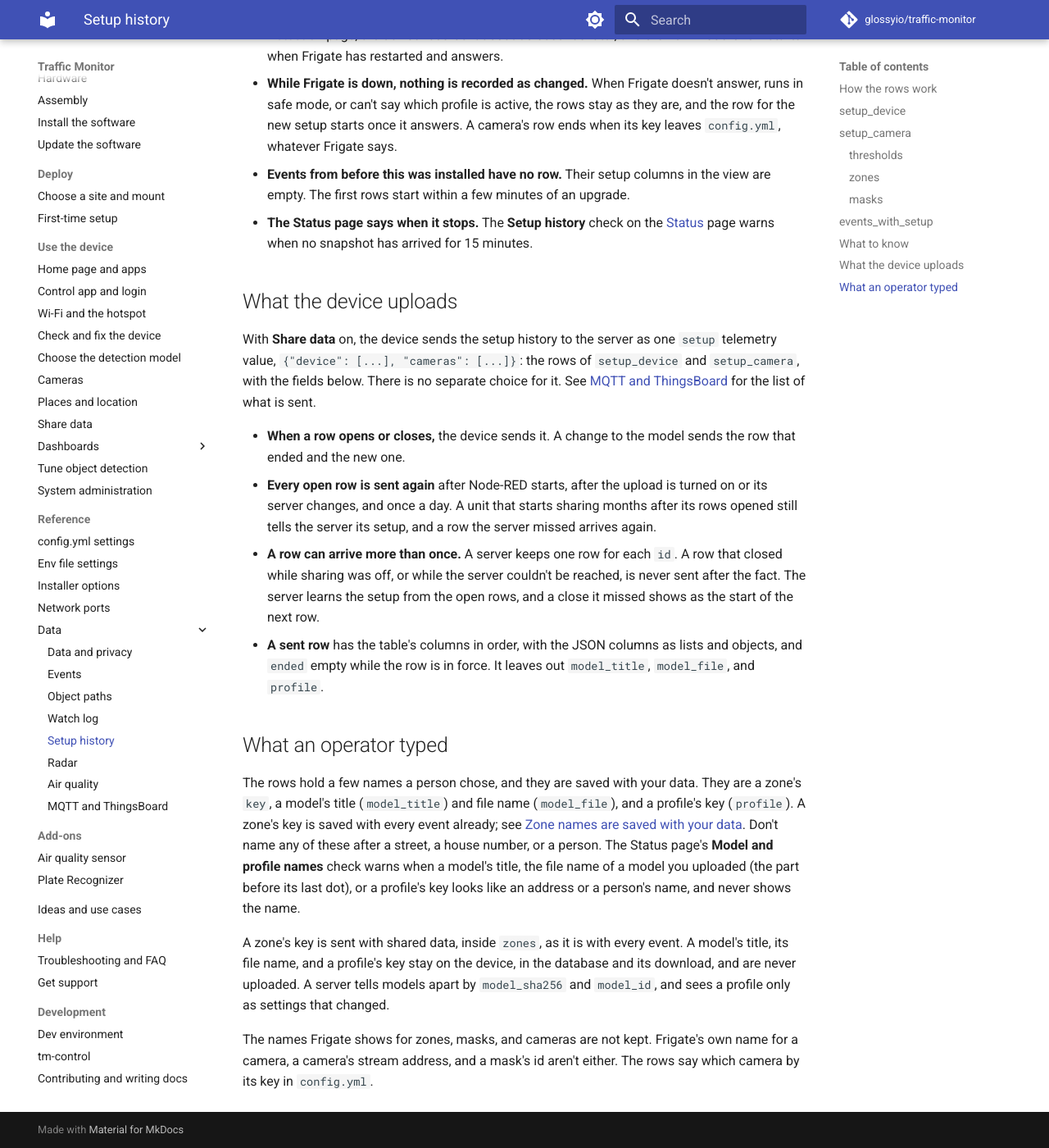
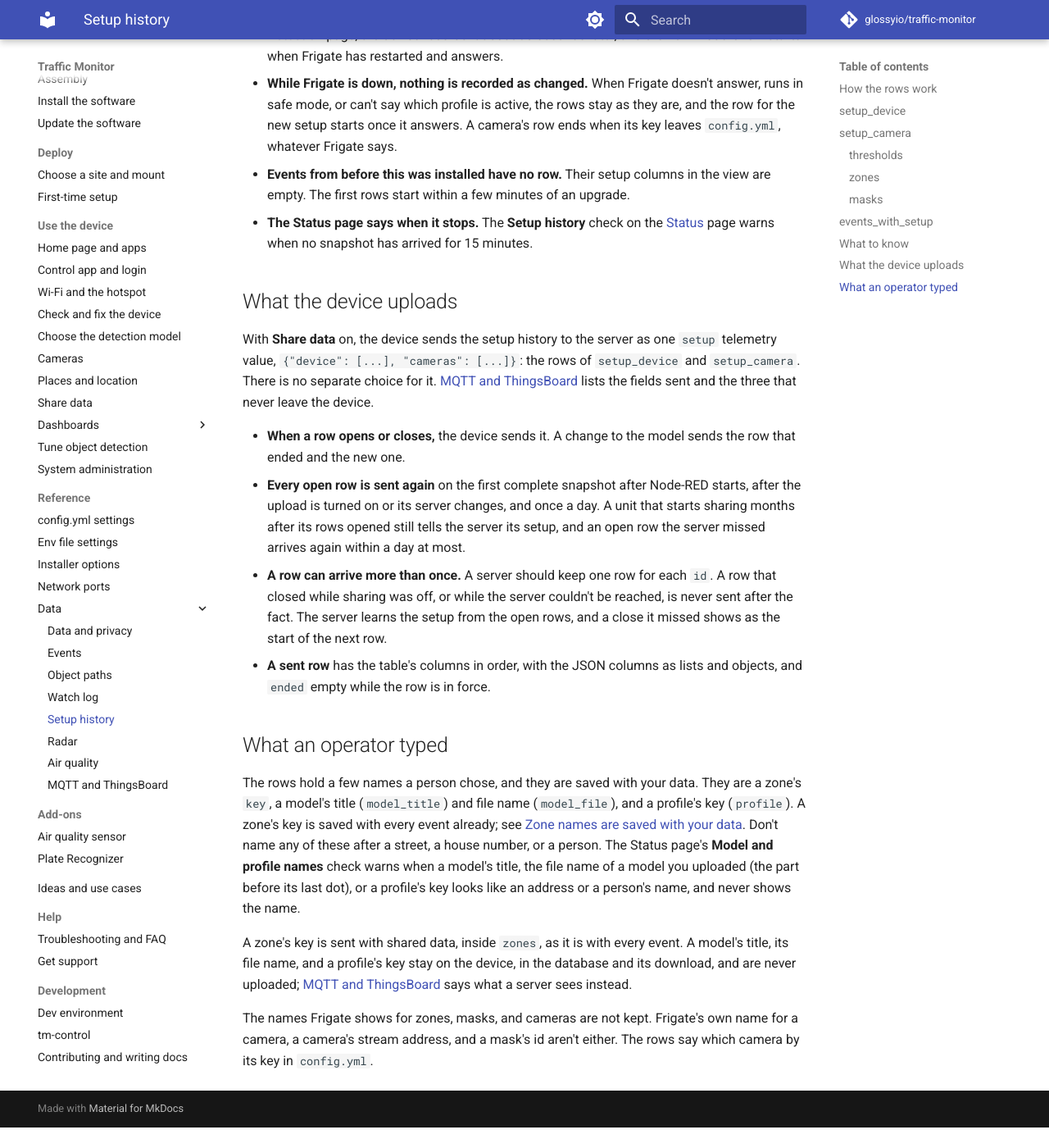
Before and after one commit to glossyio/traffic-monitor, an MkDocs documentation site: the page built from docs/data-and-payloads/setup-history.md, in a window 1280 px wide and 1400 px high, scrolled down 6599 px. Shown: the whole window at 82% size. Built offline with MkDocs 1.6.1 and Material for MkDocs 9.7.7, drawn with Linux system fonts in a browser that asks for light colours; comment, search, counter and statistics services are not loaded; the version menu is left out; after the commit the page ends 7974 px from its top, so only the background shows below that.

Commit message:
Name the zone names in the sharing docs, and tighten the setup upload's wording
The Share data row now says the zone names you typed are sent with the
setup history, as the notice does, and mentions the software versions once.
The setup history page links to the ThingsBoard list for what is sent and
what stays on the unit instead of repeating it, says that only an open row
is resent and only on the first complete snapshot after a start, and words
the server's keying on id as advice.
The ThingsBoard list adds that ThingsBoard leaves out a key whose value
is null when it stores a row, so an open row arrives there without ended;
the bench server showed it.

Assisted-by: Claude Code 2.1.332 (CLI)
AI-Model: Claude Sonnet 5.5 (claude-sonnet-5-5)
AI-Effort: high
AI-Role: drafted

```diff
--- a/docs/data-and-payloads/setup-history.md
+++ b/docs/data-and-payloads/setup-history.md
@@ -172,17 +172,17 @@ To compare two models, compare their counts over periods of similar traffic, and
 
 ## What the device uploads
 
-With **Share data** on, the device sends the setup history to the server as one `setup` telemetry value, `{"device": [...], "cameras": [...]}`: the rows of `setup_device` and `setup_camera`, with the fields below. There is no separate choice for it. See [MQTT and ThingsBoard](integrations.md#thingsboard) for the list of what is sent.
+With **Share data** on, the device sends the setup history to the server as one `setup` telemetry value, `{"device": [...], "cameras": [...]}`: the rows of `setup_device` and `setup_camera`. There is no separate choice for it. [MQTT and ThingsBoard](integrations.md#thingsboard) lists the fields sent and the three that never leave the device.
 
 * **When a row opens or closes,** the device sends it. A change to the model sends the row that ended and the new one.
-* **Every open row is sent again** after Node-RED starts, after the upload is turned on or its server changes, and once a day. A unit that starts sharing months after its rows opened still tells the server its setup, and a row the server missed arrives again.
-* **A row can arrive more than once.** A server keeps one row for each `id`. A row that closed while sharing was off, or while the server couldn't be reached, is never sent after the fact. The server learns the setup from the open rows, and a close it missed shows as the start of the next row.
-* **A sent row** has the table's columns in order, with the JSON columns as lists and objects, and `ended` empty while the row is in force. It leaves out `model_title`, `model_file`, and `profile`.
+* **Every open row is sent again** on the first complete snapshot after Node-RED starts, after the upload is turned on or its server changes, and once a day. A unit that starts sharing months after its rows opened still tells the server its setup, and an open row the server missed arrives again within a day at most.
+* **A row can arrive more than once.** A server should keep one row for each `id`. A row that closed while sharing was off, or while the server couldn't be reached, is never sent after the fact. The server learns the setup from the open rows, and a close it missed shows as the start of the next row.
+* **A sent row** has the table's columns in order, with the JSON columns as lists and objects, and `ended` empty while the row is in force.
 
 ## What an operator typed
 
 The rows hold a few names a person chose, and they are saved with your data. They are a zone's `key`, a model's title (`model_title`) and file name (`model_file`), and a profile's key (`profile`). A zone's key is saved with every event already; see [Zone names are saved with your data](../use/cameras.md#zone-names-are-saved-with-your-data). Don't name any of these after a street, a house number, or a person. The Status page's **Model and profile names** check warns when a model's title, the file name of a model you uploaded (the part before its last dot), or a profile's key looks like an address or a person's name, and never shows the name.
 
-A zone's key is sent with shared data, inside `zones`, as it is with every event. A model's title, its file name, and a profile's key stay on the device, in the database and its download, and are never uploaded. A server tells models apart by `model_sha256` and `model_id`, and sees a profile only as settings that changed.
+A zone's key is sent with shared data, inside `zones`, as it is with every event. A model's title, its file name, and a profile's key stay on the device, in the database and its download, and are never uploaded; [MQTT and ThingsBoard](integrations.md#thingsboard) says what a server sees instead.
 
 The names Frigate shows for zones, masks, and cameras are not kept. Frigate's own name for a camera, a camera's stream address, and a mask's id aren't either. The rows say which camera by its key in `config.yml`.
```
Also changed, not shown: docs/data-and-payloads/integrations.md (+1 -1 lines), docs/use/sharing.md (+1 -1 lines).
